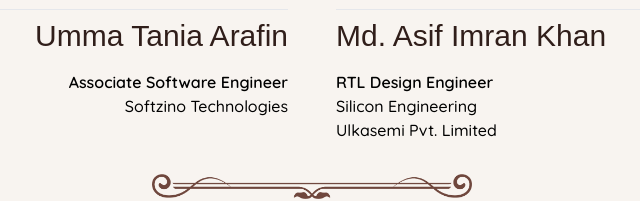
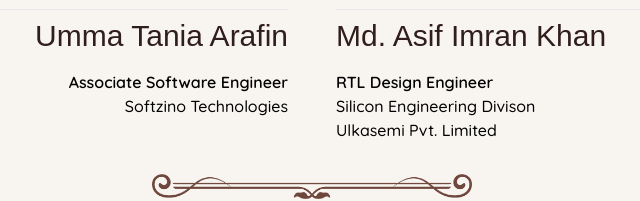
Before and after one commit to OverkillViper/wedding-asif-tania, a Vue app: page /wedding-asif-tania/bride-and-groom in a window 1280 px wide. Shown: the part 427-628 px from the top of the page, without its empty margins (328-968 px from the left). Built offline with nearby package versions, Linux system fonts and the light colour scheme; a web font is replaced by a local one; what tailwind-hamburgers would draw is missing.

Commit message:
Changed department

```diff
--- a/src/pages/BrideAndGroom.vue
+++ b/src/pages/BrideAndGroom.vue
@@ -21,7 +21,7 @@
                     <div class="font-cinzel text-3xl 2xl:text-4xl text-[#301e1a]">Md. Asif Imran Khan</div>
                     <div class="font-quicksand font-medium mt-4">
                         <span class="font-semibold">RTL Design Engineer</span><br>
-                        Silicon Engineering<br>
+                        Silicon Engineering Divison<br>
                         <a href="https://www.ulkasemi.com/" class="hover:text-[#6f473d] transition">Ulkasemi Pvt. Limited</a>
                     </div>
                 </div>
```
